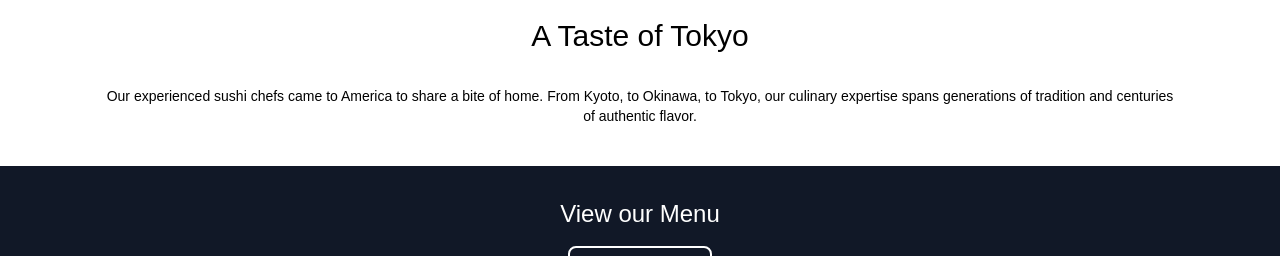
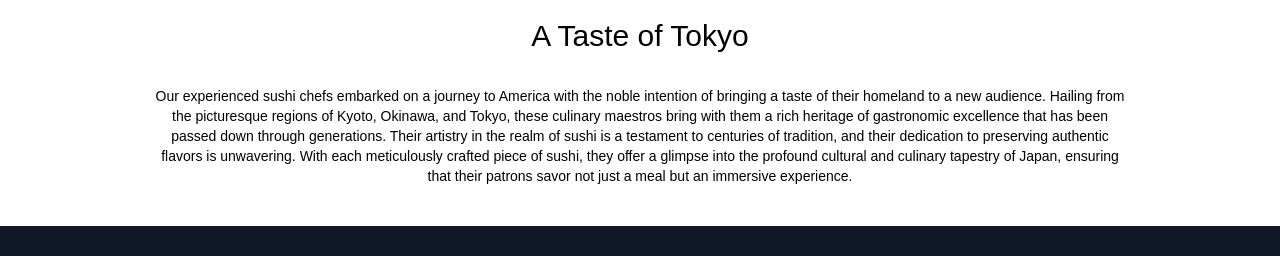
Before and after one commit to lucas-amberg/next-restaurant, a Next.js app: page / in a window 1280 px wide. Shown: the part 342-598 px from the top of the page. Built offline with nearby package versions, Linux system fonts and the light colour scheme; a web font is replaced by a local one.

Commit message:
Improve styles on homepage

```diff
--- a/app/(main-page)/page.tsx
+++ b/app/(main-page)/page.tsx
@@ -24,15 +24,17 @@ export const metadata: Metadata = {
 //Footer
 
 export default function Home() {
+
+  const tasteOfTokyoDesc = 'Our experienced sushi chefs embarked on a journey to America with the noble intention of bringing a taste of their homeland to a new audience. Hailing from the picturesque regions of Kyoto, Okinawa, and Tokyo, these culinary maestros bring with them a rich heritage of gastronomic excellence that has been passed down through generations. Their artistry in the realm of sushi is a testament to centuries of tradition, and their dedication to preserving authentic flavors is unwavering. With each meticulously crafted piece of sushi, they offer a glimpse into the profound cultural and culinary tapestry of Japan, ensuring that their patrons savor not just a meal but an immersive experience.'
+
+
   return (
     <main className="bg-white w-screen">
       <SubHeader text={"Experience Sushi"} className="sushi-background"/>
       <HeaderDesc
         twClass="shadow-lg"
         header="A Taste of Tokyo"
-        description="Our experienced sushi chefs came to America to share a
-        bite of home. From Kyoto, to Okinawa, to Tokyo, our culinary expertise
-        spans generations of tradition and centuries of authentic flavor."
+        description={tasteOfTokyoDesc}
       />
       <FancyButton
         title={'View our Menu'}
--- a/app/ui/layout/HeaderDesc.tsx
+++ b/app/ui/layout/HeaderDesc.tsx
@@ -7,7 +7,7 @@ export default function HeaderDesc({header, description, twClass}: {header?: str
   return(
     <div className={`${twClass} w-screen text-center p-6`}>
       <h1 className="text-bold text-2xl p-4 lg:text-3xl">{header}</h1>
-      <div className={`text-sm sm:text-md p-4 lg:pl-20 lg:pr-20`}>{description}</div>
+      <div className={`text-sm sm:text-md p-4 lg:pl-32 lg:pr-32`}>{description}</div>
     </div>
   )
 }
```
